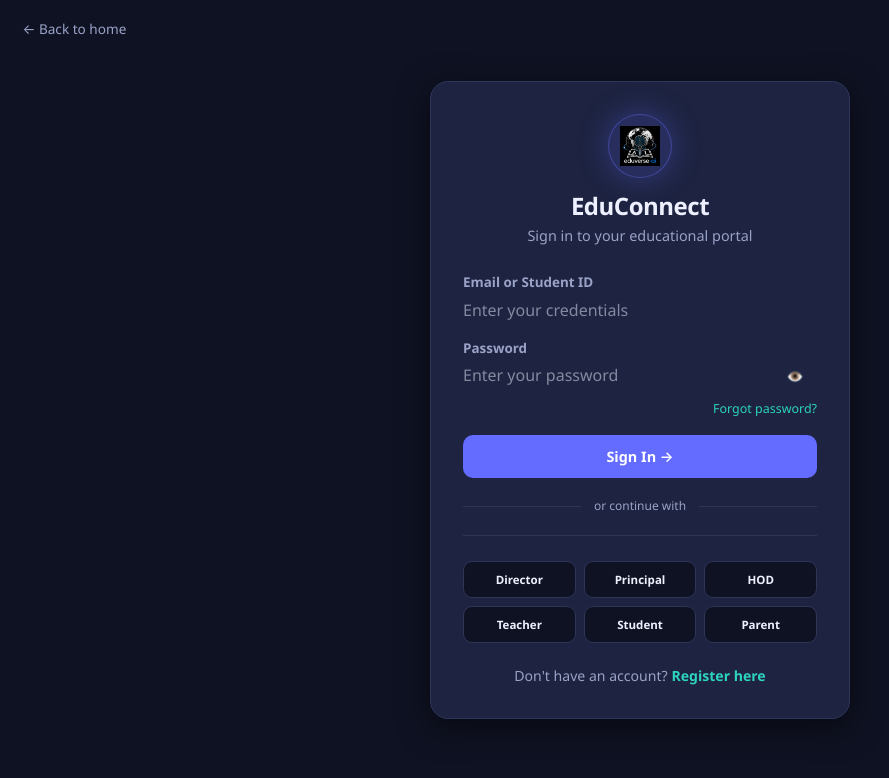
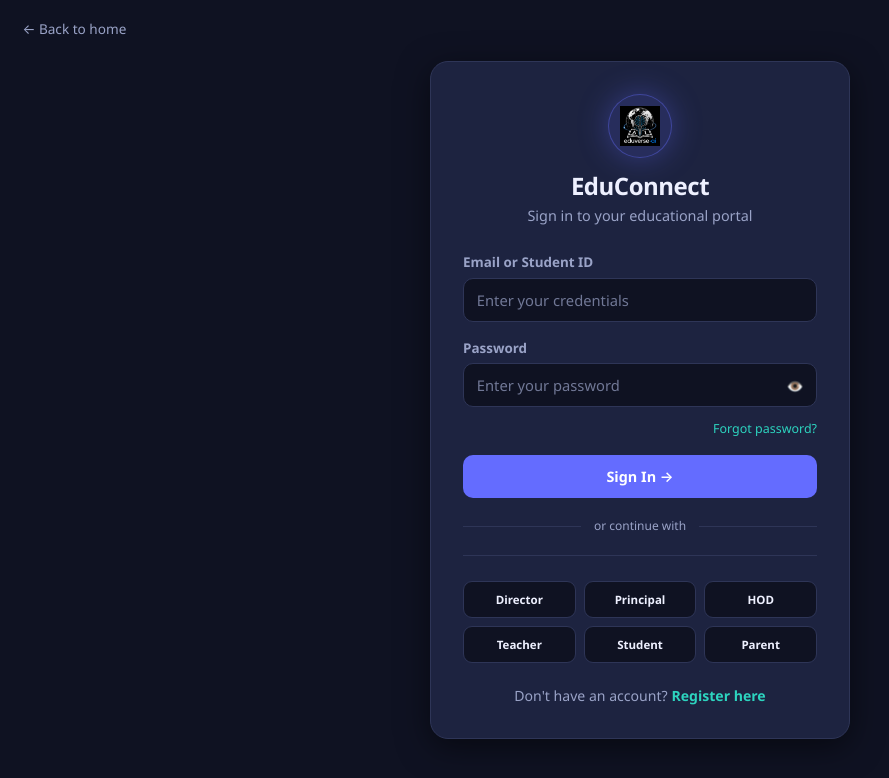
Before and after one commit to PrecisionWebAI/Educonnect, a Next.js app in the folder frontend/: page /auth in a window 1280 px wide. Shown: the top 778 px of the page, without its empty margins (0-889 px from the left). Built offline with nearby package versions, Linux system fonts and the light colour scheme.

Commit message:
fix input box

```diff
--- a/frontend/src/components/features/auth/LoginPage.tsx
+++ b/frontend/src/components/features/auth/LoginPage.tsx
@@ -86,6 +86,7 @@ export default function AuthPage() {
                 <input
                   id="identifier"
                   type="text"
+                  className="input"
                   placeholder="Enter your credentials"
                   value={identifier}
                   onChange={(e) => setIdentifier(e.target.value)}
@@ -102,6 +103,7 @@ export default function AuthPage() {
                   <input
                     id="password"
                     type={showPwd ? 'text' : 'password'}
+                    className="input"
                     placeholder="Enter your password"
                     value={password}
                     onChange={(e) => setPassword(e.target.value)}
--- a/frontend/src/styles/ui.css
+++ b/frontend/src/styles/ui.css
@@ -91,6 +91,7 @@
   font-family: inherit; font-size: 0.92rem;
 }
 .input:focus { border-color: var(--accent); }
+.input::placeholder { color: var(--muted); opacity: 0.7; }
 .input:disabled { opacity: 0.6; }
 textarea.input { resize: vertical; min-height: 92px; }
 .input-err { border-color: rgba(244,63,94,.6); }
```
